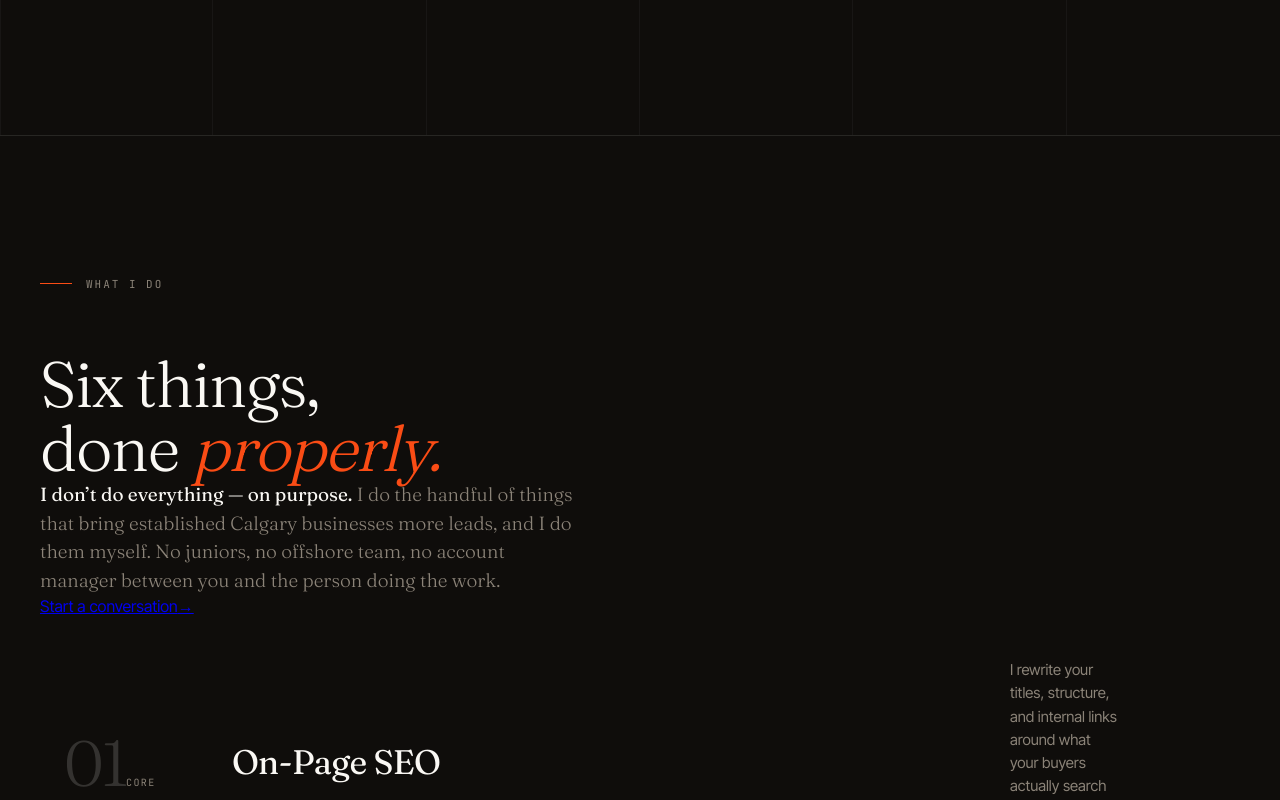
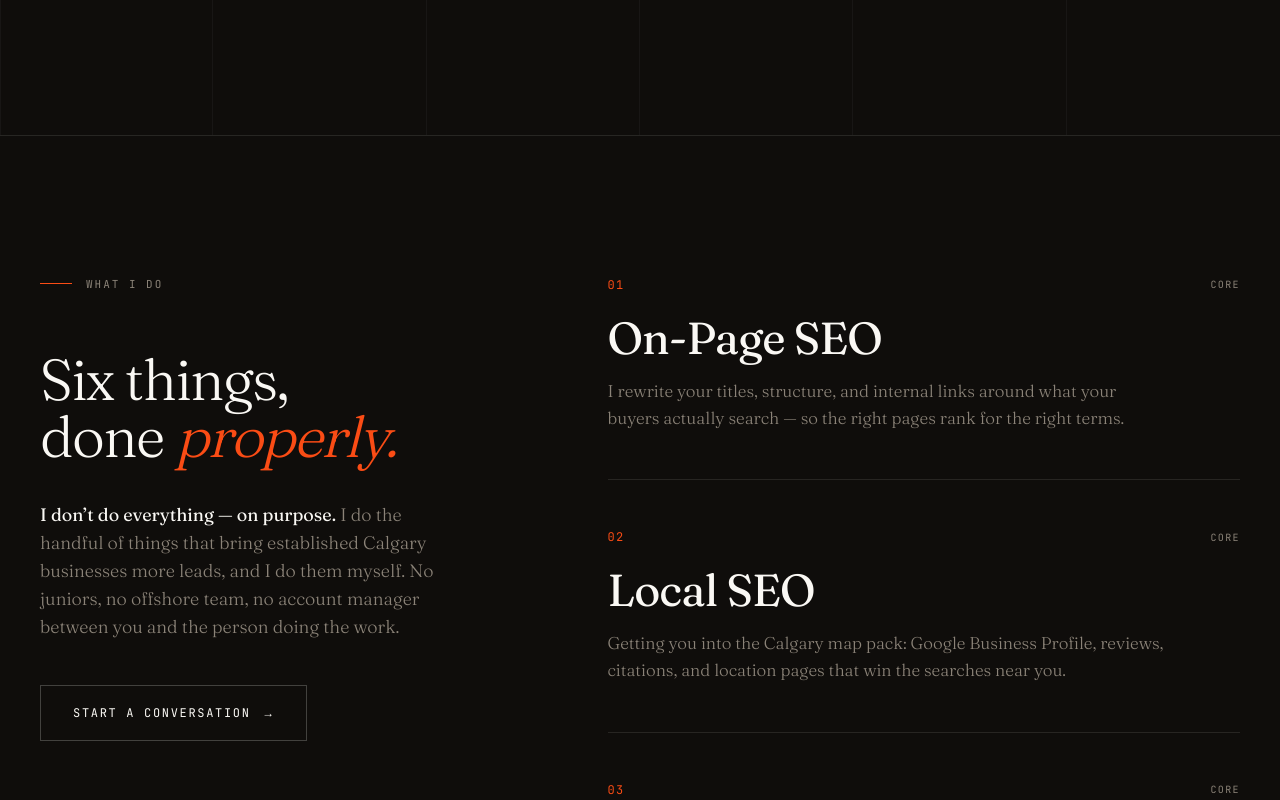
Before and after one commit to ScaleCRMCO/scaleseo, a Next.js app: page / in a window 1280 px wide. Shown: the part 2160-2960 px from the top of the page. Built offline with nearby package versions, Linux system fonts and the light colour scheme.

Commit message:
Update Services.module.css

```diff
--- a/src/app/sections/home/Services.module.css
+++ b/src/app/sections/home/Services.module.css
@@ -1,21 +1,27 @@
 .services {
   border-bottom: 1px solid var(--line-on-dark);
-  overflow: hidden;
 }
-.intro {
+.split {
   display: grid;
-  grid-template-columns: 1fr 1.4fr;
-  gap: 80px;
-  margin-bottom: 100px;
-  align-items: end;
+  grid-template-columns: 0.85fr 1.15fr;
+  gap: 100px;
+  align-items: start;
+}
+
+/* === LEFT (sticky) === */
+.left {
+  position: sticky;
+  top: 120px;
+  align-self: start;
 }
 .heading {
   font-family: var(--display);
   font-weight: 300;
-  font-size: clamp(36px, 5vw, 64px);
-  line-height: 1;
-  letter-spacing: -0.025em;
+  font-size: clamp(40px, 4.5vw, 72px);
+  line-height: 0.98;
+  letter-spacing: -0.03em;
   color: var(--ink-on-dark);
+  margin-bottom: 36px;
 }
 .heading em {
   font-style: italic;
@@ -24,118 +30,87 @@
 .body {
   font-family: var(--display);
   font-weight: 300;
-  font-size: 19px;
-  line-height: 1.5;
+  font-size: 18px;
+  line-height: 1.55;
   color: var(--ink-dim-on-dark);
-  max-width: 540px;
+  max-width: 420px;
+  margin-bottom: 44px;
 }
 .body strong {
   color: var(--ink-on-dark);
   font-weight: 400;
 }
-.list {
-  list-style: none;
-  border-top: 1px solid var(--line-strong-on-dark);
+.cta {
+  display: inline-flex;
+  align-items: center;
+  gap: 14px;
+  padding: 18px 32px;
+  border: 1px solid var(--line-strong-on-dark);
+  color: var(--ink-on-dark);
+  text-decoration: none;
+  font-family: var(--mono);
+  font-size: 12px;
+  letter-spacing: 0.14em;
+  text-transform: uppercase;
+  transition: border-color 0.4s ease, color 0.4s ease, gap 0.4s ease;
+}
+.cta:hover {
+  border-color: var(--accent);
+  color: var(--accent);
+  gap: 20px;
+}
+
+/* === RIGHT (scrolling items) === */
+.right {
+  display: flex;
+  flex-direction: column;
 }
 .item {
-  position: relative;
-  border-bottom: 1px solid var(--line-on-dark);
-  padding: 40px 32px 40px 24px;
-  display: grid;
-  grid-template-columns: 120px 1fr 110px 40px;
-  gap: 48px;
+  padding: 48px 0;
+  border-top: 1px solid var(--line-on-dark);
+}
+.item:first-child { padding-top: 0; border-top: none; }
+.item:last-child { padding-bottom: 0; }
+.itemTop {
+  display: flex;
+  justify-content: space-between;
   align-items: center;
-  cursor: default;
-  transition: background 0.5s cubic-bezier(0.16, 1, 0.3, 1);
+  margin-bottom: 20px;
 }
-/* accent sweep that grows from the left on hover */
-.item::before {
-  content: '';
-  position: absolute;
-  inset: 0;
-  background: linear-gradient(
-    90deg,
-    rgba(234, 88, 12, 0.10) 0%,
-    rgba(234, 88, 12, 0) 60%
-  );
-  transform: scaleX(0);
-  transform-origin: left;
-  transition: transform 0.6s cubic-bezier(0.16, 1, 0.3, 1);
-  pointer-events: none;
+.itemNum {
+  font-family: var(--mono);
+  font-size: 12px;
+  letter-spacing: 0.1em;
+  color: var(--accent);
 }
-.item:hover::before { transform: scaleX(1); }
-
-.itemNum {
-  font-family: var(--display);
-  font-weight: 300;
-  font-size: clamp(40px, 5vw, 64px);
-  line-height: 0.9;
-  letter-spacing: -0.04em;
-  color: rgba(250, 248, 244, 0.16);
-  transition: color 0.4s ease, transform 0.4s ease;
-}
-.item:hover .itemNum {
-  color: var(--accent);
-  transform: translateX(4px);
-}
-.itemBody {
-  display: flex;
-  flex-direction: column;
-  gap: 12px;
+.itemTag {
+  font-family: var(--mono);
+  font-size: 10px;
+  letter-spacing: 0.14em;
+  text-transform: uppercase;
+  color: var(--ink-dim-on-dark);
 }
 .itemName {
   font-family: var(--display);
   font-weight: 400;
-  font-size: clamp(24px, 3vw, 34px);
+  font-size: clamp(30px, 3.5vw, 46px);
   line-height: 1.05;
   letter-spacing: -0.02em;
   color: var(--ink-on-dark);
-  transition: color 0.3s ease;
+  margin-bottom: 16px;
 }
-.item:hover .itemName { color: var(--accent); }
 .itemDesc {
-  font-size: 15px;
+  font-family: var(--display);
+  font-weight: 300;
+  font-size: 17px;
+  line-height: 1.6;
   color: var(--ink-dim-on-dark);
-  line-height: 1.55;
-  max-width: 520px;
-}
-.itemTag {
-  font-family: var(--mono);
-  font-size: 10px;
-  color: var(--ink-dim-on-dark);
-  letter-spacing: 0.14em;
-  text-transform: uppercase;
-  text-align: right;
-  align-self: start;
-  padding-top: 8px;
-}
-.itemArrow {
-  font-family: var(--display);
-  font-size: 24px;
-  color: var(--accent);
-  opacity: 0;
-  transform: translateX(-8px);
-  transition: opacity 0.4s ease, transform 0.4s ease;
-  justify-self: end;
-}
-.item:hover .itemArrow {
-  opacity: 1;
-  transform: translateX(0);
+  max-width: 560px;
 }
 
 @media (max-width: 900px) {
-  .intro { grid-template-columns: 1fr; gap: 32px; }
-  .item {
-    grid-template-columns: auto 1fr;
-    grid-template-areas:
-      "num body"
-      "tag tag";
-    gap: 12px 24px;
-    padding: 28px 0;
-    align-items: start;
-  }
-  .itemNum { grid-area: num; font-size: 40px; }
-  .itemBody { grid-area: body; }
-  .itemTag { grid-area: tag; text-align: left; padding-top: 4px; }
-  .itemArrow { display: none; }
+  .split { grid-template-columns: 1fr; gap: 56px; }
+  .left { position: static; top: auto; }
+  .heading { font-size: clamp(36px, 9vw, 52px); }
+  .item { padding: 36px 0; }
 }
```
